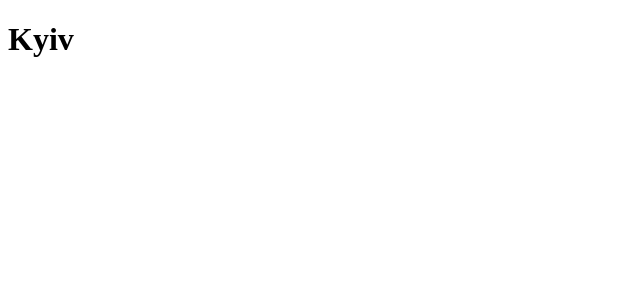
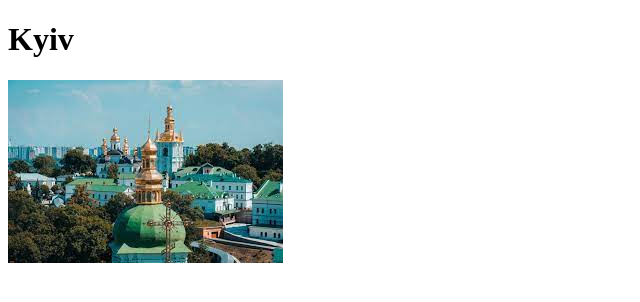
Before and after one commit to MariyaRashkevych/Cities-4, a plain HTML site: page index.html in a window 1280 px wide. Shown: the whole page, without its empty margins (0-640 px from the left). Drawn offline with Linux system fonts and the light colour scheme.

Commit message:
new photo

```diff
--- a/index.html
+++ b/index.html
@@ -8,5 +8,7 @@
 </head>
 <body>
     <h1> Kyiv</h1>
+    <img src="Kyiv.jpg">
+
     </body>
 </html>
```
Also changed, not shown: Kyiv.jpg (added).
